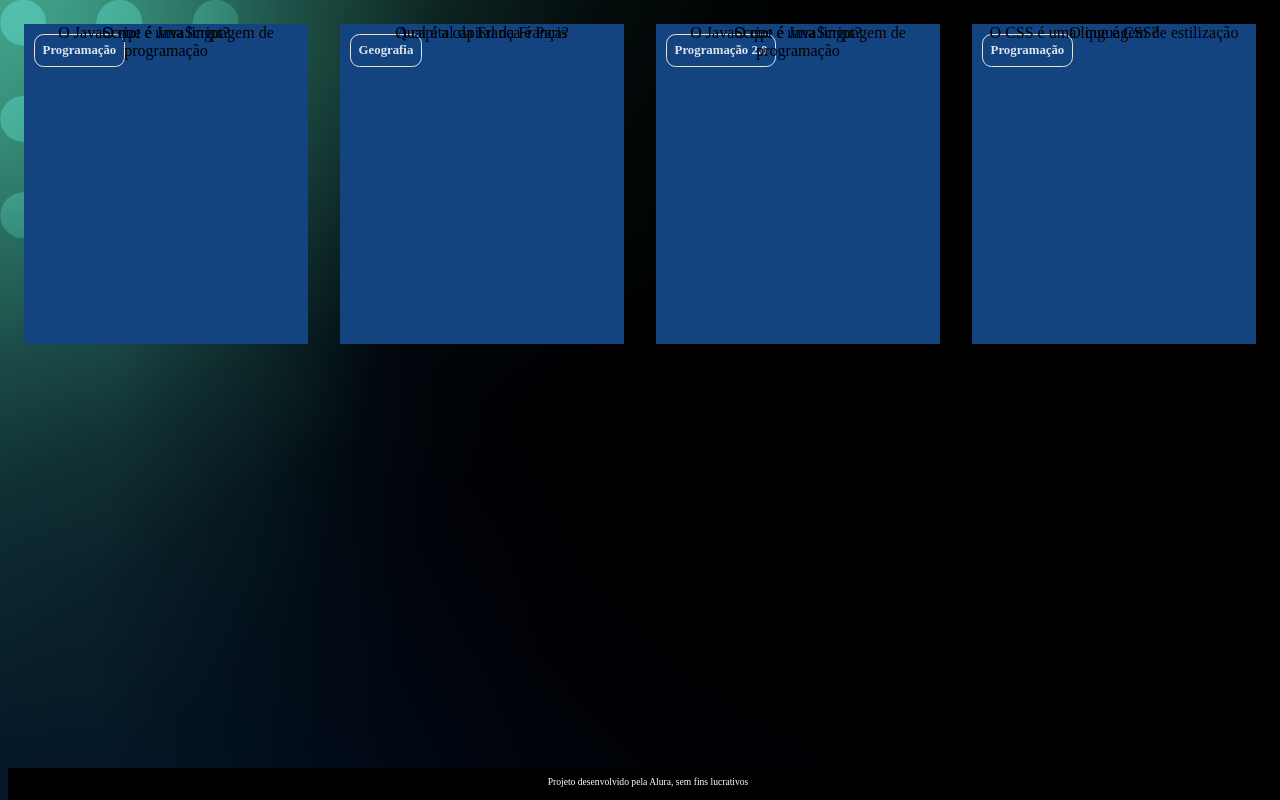
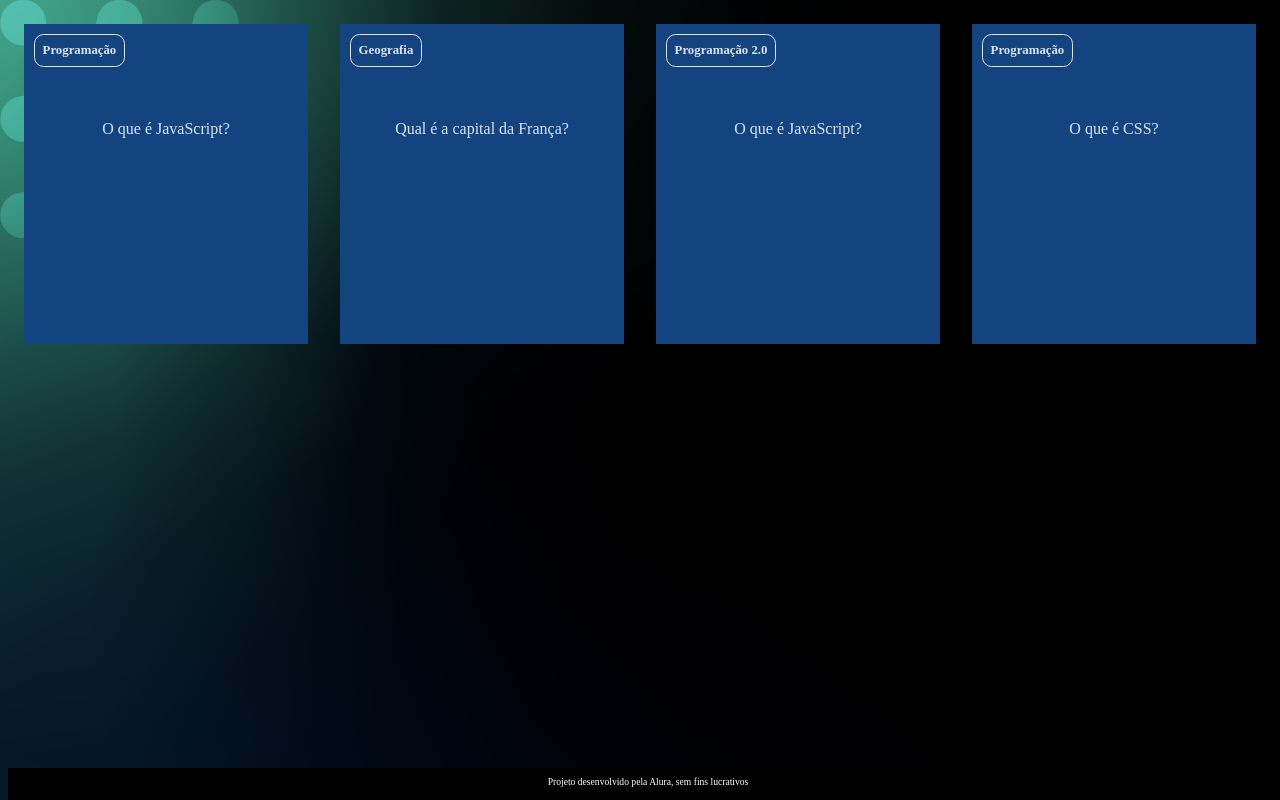
Before and after one commit to rafsllini/flashcard, a plain HTML site: page index.html in a window 1280 px wide. Drawn offline with Linux system fonts and the light colour scheme; files whose address does not match are found by name.

Commit message:
Add files via upload

```diff
--- a/assets/styles.css
+++ b/assets/styles.css
@@ -6,7 +6,7 @@
 
 body {
     background: url('img/bg-desktop.webp');
-    font-family: Bai Jamjuree;
+    font-family: 'Times New Roman', Times, serif
 }
 
 #container {
--- a/index.html
+++ b/index.html
@@ -3,7 +3,8 @@
 <head>
     <meta charset="UTF-8">
     <meta name="viewport" content="width=device-width, initial-scale=1.0">
-    <title>Flashcard</title> <link rel="stylesheet" href="styles.css">
+    <title>Flashcard</title>
+    <link rel="stylesheet" href="assets/styles.css">
 
 </head>
 <body>
@@ -13,10 +14,10 @@
                 <div class="cartao__conteudo">
                     <h3>Programação</h3>
                     <div class="cartao__conteudo__pergunta">
-                        O que é JavaScript?
+                        <p>O que é JavaScript?</p>
                     </div>
                     <div class="cartao__conteudo__resposta">
-                        O JavaScript é uma linguagem de programação
+                    <p> O JavaScript é uma linguagem de programação</p>
                     </div>
                 </div>
             </article>
@@ -24,10 +25,10 @@
                 <div class="cartao__conteudo">
                     <h3>Geografia</h3>
                     <div class="cartao__conteudo__pergunta">
-                        Qual é a capital da França?
+                        <p>Qual é a capital da França?</p>
                     </div>
                     <div class="cartao__conteudo__resposta">
-                        A capital da França é Paris
+                    <p>A capital da França é Paris</p>
                     </div>
                 </div>
             </article>
@@ -35,20 +36,20 @@
                 <div class="cartao__conteudo">
                     <h3>Programação 2.0</h3>
                     <div class="cartao__conteudo__pergunta">
-                        O que é JavaScript?
+                        <p>O que é JavaScript?</p>
                     </div>
                     <div class="cartao__conteudo__resposta">
-                        O JavaScript é uma linguagem de programação
+                        <p>O JavaScript é uma linguagem de programação</p>
                     </div>
                 </div>
             </article> <article class="cartao">
                 <div class="cartao__conteudo">
                     <h3>Programação</h3>
                     <div class="cartao__conteudo__pergunta">
-                        O que é CSS?
+                       <p>O que é CSS?</p>
                     </div>
                     <div class="cartao__conteudo__resposta">
-                        O CSS é uma linguagem de estilização
+                    <p> O CSS é uma linguagem de estilização</p>
                     </div>
                 </div>
             </article>
```
